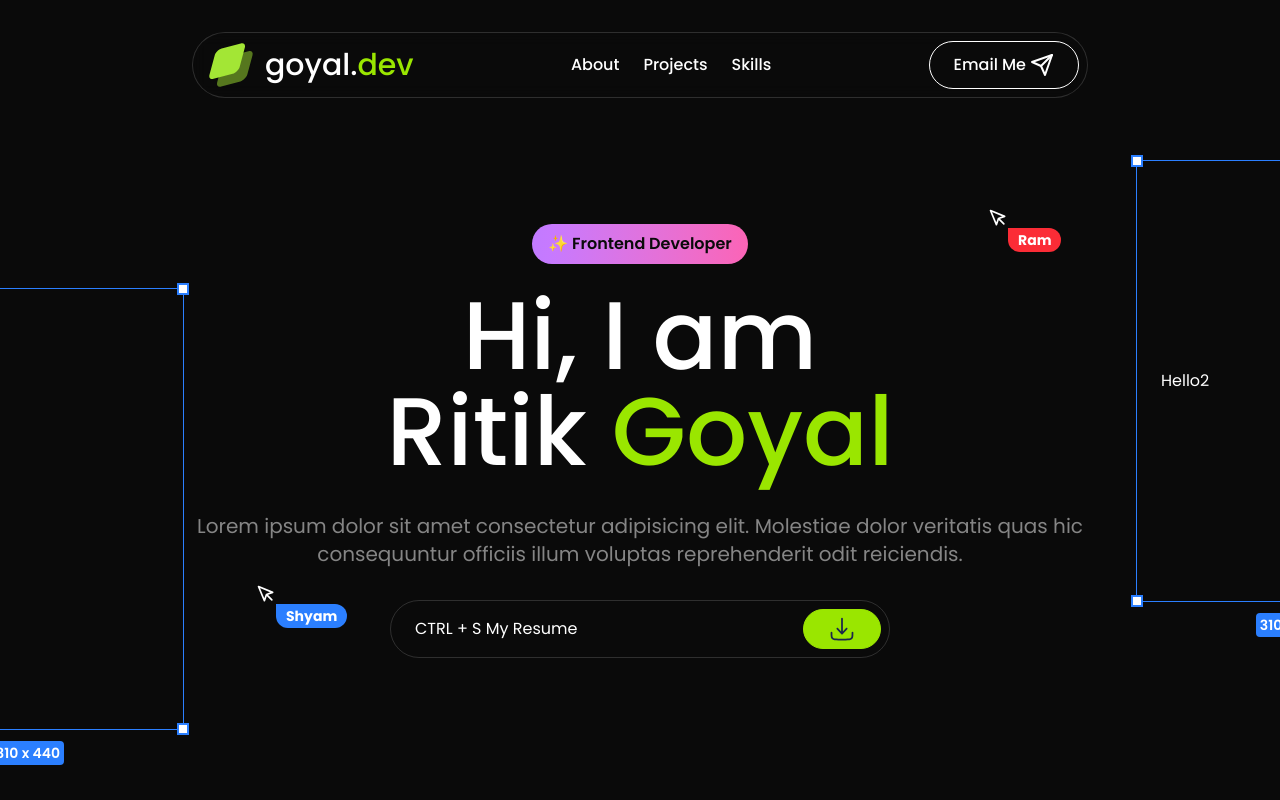
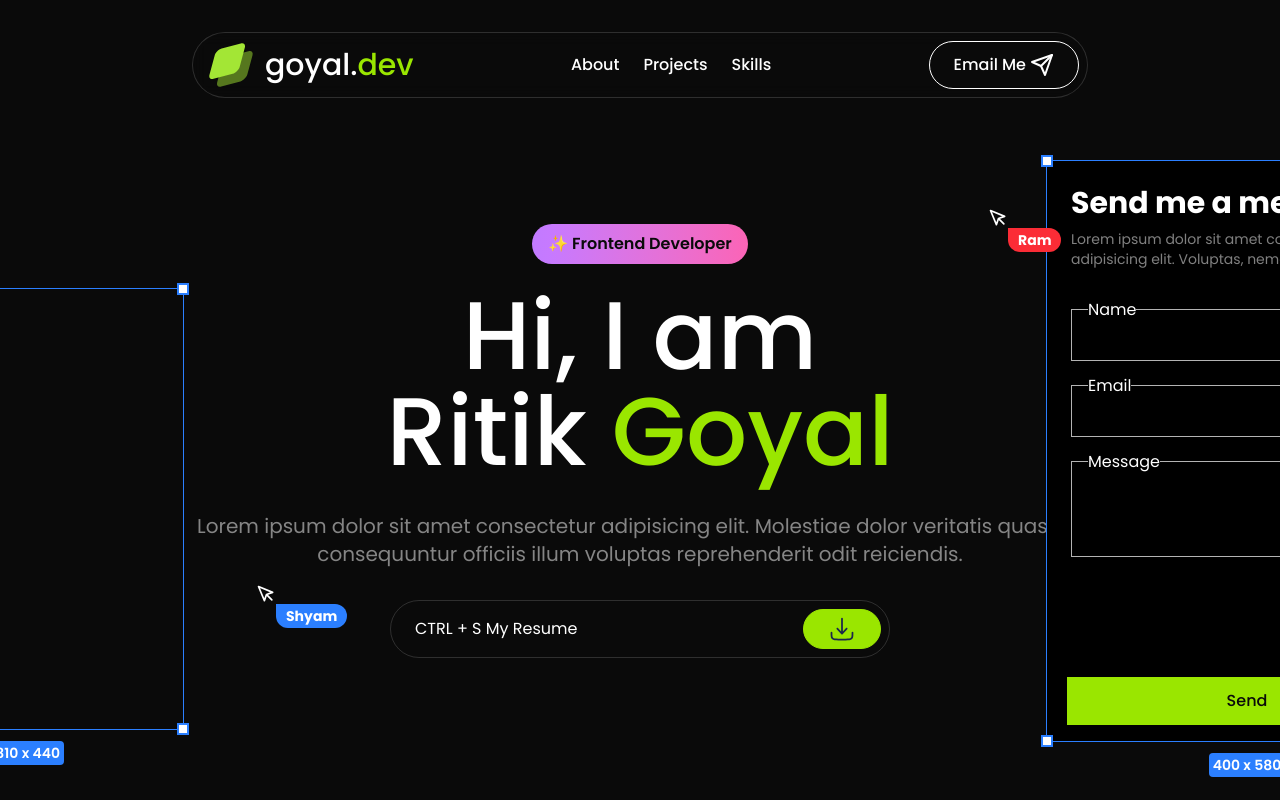
Before and after one commit to goyalritik-rg/portfolio, a Next.js app: page / in a window 1280 px wide. Shown: the top 800 px of the page. Built offline with nearby package versions, Linux system fonts and the light colour scheme.

Commit message:
contact form added

```diff
--- /dev/null
+++ b/src/app/api/send/route.js
@@ -0,0 +1,22 @@
+import { Resend } from "resend";
+
+const resend = new Resend(process.env.RESEND_API_KEY);
+
+export async function POST() {
+  try {
+    const { data, error } = await resend.emails.send({
+      from: "Acme <onboarding@resend.dev>",
+      to: ["delivered@resend.dev"],
+      subject: "Hello world",
+      react: EmailTemplate({ firstName: "John" }),
+    });
+
+    if (error) {
+      return Response.json({ error }, { status: 500 });
+    }
+
+    return Response.json(data);
+  } catch (error) {
+    return Response.json({ error }, { status: 500 });
+  }
+}
--- a/src/common/SampleBlock.js
+++ b/src/common/SampleBlock.js
@@ -2,7 +2,7 @@ function Corner({ left, right, bottom, top }) {
   return (
     <div
       style={{ left, top, right, bottom }}
-      className="absolute border-2 border-blue-500 w-3 h-3 bg-white"
+      className="absolute border-2 border-blue-500 w-3 h-3 bg-white z-1"
     ></div>
   );
 }
--- /dev/null
+++ b/src/common/forms/InputController.js
@@ -0,0 +1,27 @@
+import { Controller } from "react-hook-form";
+import Input from "./input";
+
+function InputController(props) {
+  const { name, control, value, rules, ...rest } = props;
+
+  return (
+    <Controller
+      key={name}
+      control={control}
+      name={name}
+      defaultValue={value}
+      rules={rules}
+      render={({ field: { onChange, onBlur, value: newValue } }) => (
+        <Input
+          {...rest}
+          id={name}
+          key={name}
+          onChange={onChange}
+          value={newValue || ""}
+          onBlur={onBlur}
+        />
+      )}
+    />
+  );
+}
+export default InputController;
--- /dev/null
+++ b/src/common/forms/input.js
@@ -0,0 +1,48 @@
+import { twMerge } from "tailwind-merge";
+
+const Input = (
+  {
+    name = "",
+    type = "",
+    value = "",
+    onChange = () => {},
+    placeholder,
+    disabled = false,
+    required = false,
+    readonly = false,
+    label = "",
+    ...rest
+  },
+  ref
+) => {
+  const isTextArea = type === "textarea";
+
+  return (
+    <div
+      className={twMerge(
+        "relative h-13 px-4 py-2 border border-white/70",
+        isTextArea && "h-24"
+      )}
+    >
+      <div className="absolute -top-3 bg-black">{label}</div>
+
+      <input
+        ref={ref}
+        name={name}
+        type={type || "text"}
+        onChange={(e) => {
+          onChange(e.target.value);
+        }}
+        value={value}
+        placeholder={placeholder}
+        disabled={disabled}
+        required={required}
+        readOnly={readonly}
+        className="outline-none w-full h-full"
+        {...rest}
+      />
+    </div>
+  );
+};
+
+export default Input;
--- /dev/null
+++ b/src/components/ContactForm.js
@@ -0,0 +1,78 @@
+import Button from "@/common/Button";
+import InputController from "@/common/forms/InputController";
+import { useForm } from "react-hook-form";
+
+const EMAIL_REGEX = /^\w+([.-]?\w+)*@\w+([.-]?\w+)*(\.\w{2,})+$/;
+
+const controls = [
+  {
+    name: "name",
+    type: "text",
+    label: "Name",
+    rules: { required: "Name is required" },
+  },
+  {
+    name: "email",
+    type: "email",
+    label: "Email",
+    rules: {
+      required: "Email is required",
+      pattern: {
+        value: EMAIL_REGEX,
+        message: "Email is invalid",
+      },
+    },
+  },
+  {
+    name: "message",
+    label: "Message",
+    type: "textarea",
+    rules: { required: "Message is required" },
+  },
+];
+
+const ContactForm = () => {
+  const {
+    control,
+    formState: { errors },
+    handleSubmit,
+  } = useForm();
+
+  const handleSave = () => {};
+
+  return (
+    <div className="w-full h-full bg-black cursor-auto p-6 relative">
+      <h2 className="text-3xl text-white font-bold">Send me a message</h2>
+
+      <p className="text-sm text-white/50 mt-2">
+        Lorem ipsum dolor sit amet consectetur adipisicing elit. Voluptas, nemo?
+      </p>
+
+      <div className="mt-10 flex flex-col gap-6 w-full">
+        {controls.map((ctr) => {
+          return (
+            <div key={ctr.name}>
+              <InputController {...ctr} control={control} />
+
+              {errors[ctr.name] ? (
+                <p className="text-red-500 mt-1 text-sm">
+                  {errors[ctr.name]?.message}
+                </p>
+              ) : null}
+            </div>
+          );
+        })}
+      </div>
+
+      <Button
+        className="w-[90%] rounded-none absolute bottom-4 left-[5%]"
+        type="primary"
+        onClick={handleSubmit(handleSave)}
+      >
+        Send
+      </Button>
+    </div>
+  );
+};
+
+export default ContactForm;
--- a/src/components/Hero.js
+++ b/src/components/Hero.js
@@ -8,6 +8,7 @@ import { useEffect, useRef, useState } from "react";
 import downloadSvg from "@/assets/download.svg";
 import customCursor from "@/assets/cursor-you.svg";
 import Image from "next/image";
+import ContactForm from "./ContactForm";
 
 const Hero = () => {
   const containerRef = useRef(null);
@@ -97,11 +98,11 @@ const Hero = () => {
             left: -constraints.right,
             right: 0,
           }}
-          className="absolute -right-90 -top-16 hidden lg:block z-51"
+          className="absolute -right-90 -top-16 hidden lg:block"
         >
-          <SampleBlock height={440} width={310} draggable="false">
-            <div className="w-[310px] h-[440px] flex items-center p-6">
-              Hello2
+          <SampleBlock height={580} width={400} draggable="false">
+            <div className="w-[400px] h-[580px] flex items-center">
+              <ContactForm />
             </div>
           </SampleBlock>
         </motion.div>
```
Also changed, not shown: package.json (+8 -6 lines), 1 other file (tests, documents, lock files or other folders).
